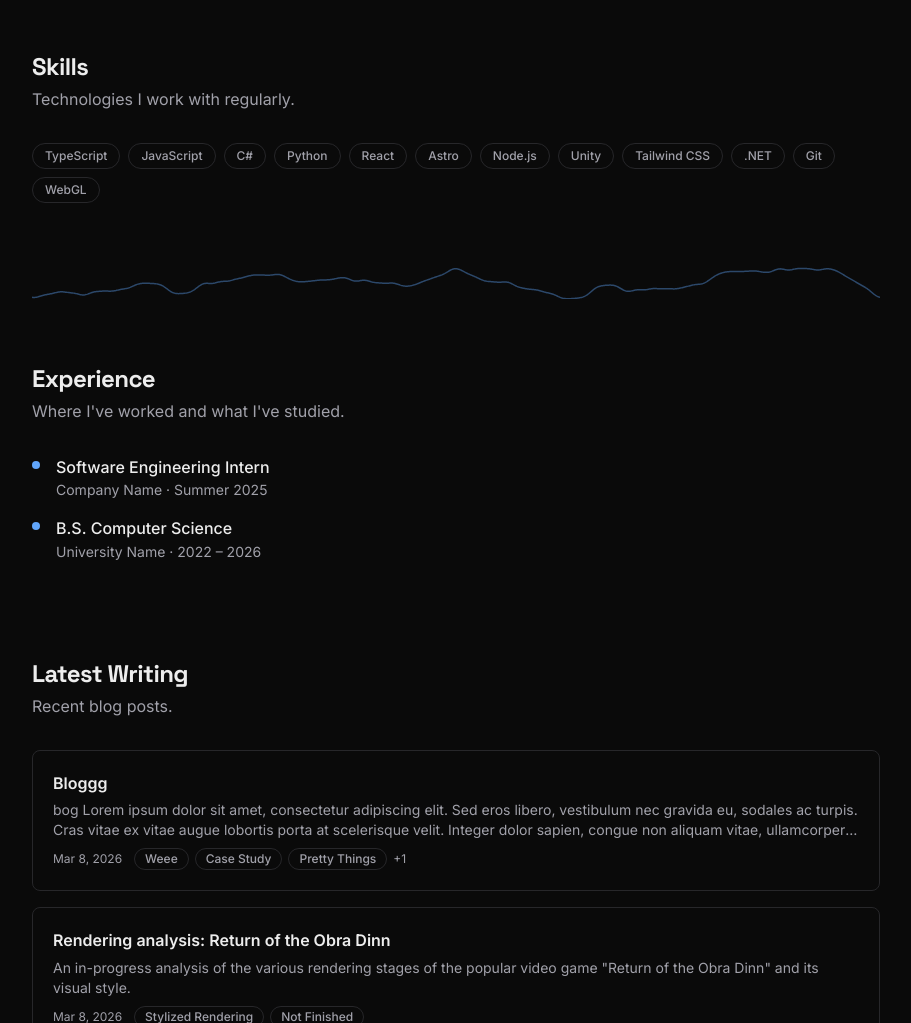
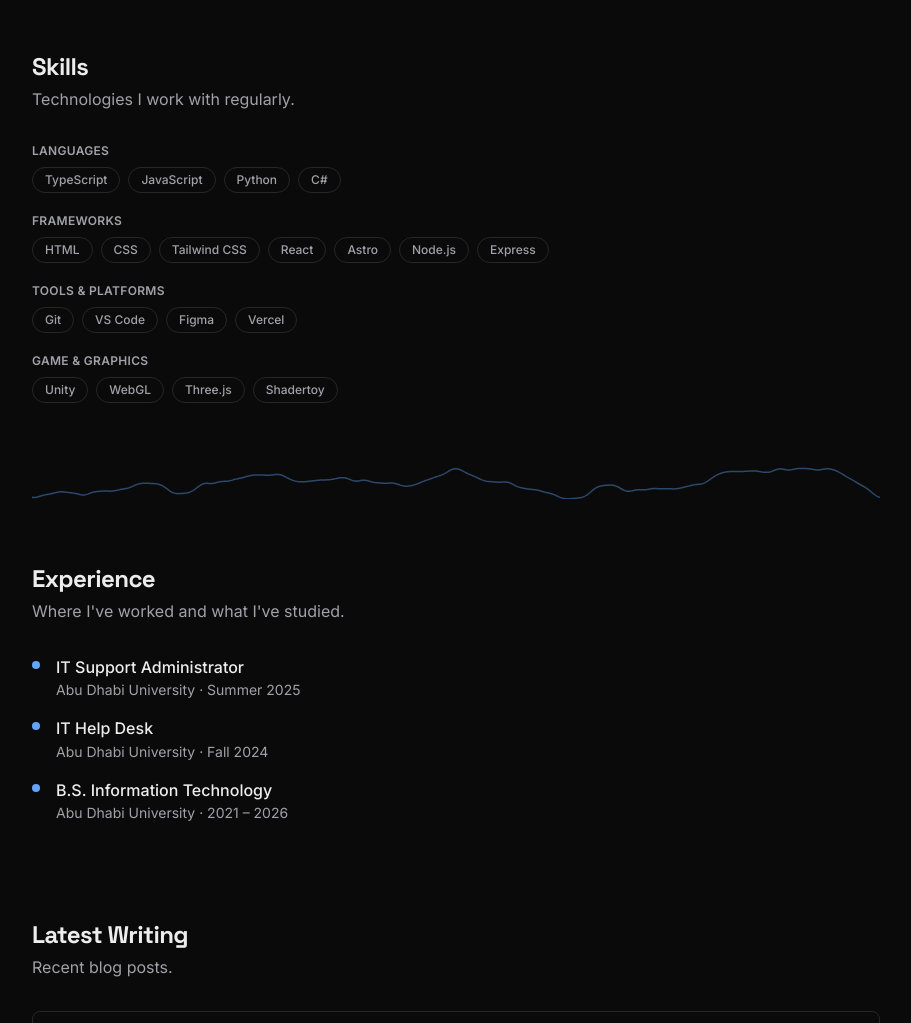
Before and after one commit to Moutaz-Code/Moutaz-Code.github.io, an Astro site: page / in a window 1280 px wide. Shown: the part 1542-2565 px from the top of the page, without its empty margins (184-1095 px from the left). Built offline with nearby package versions, Linux system fonts and the light colour scheme; Astro itself is replaced by a stand-in of ours; some packages are replaced by stand-ins of ours.

Commit message:
Refactor profile configuration and skills display: enhance content clarity and organization; update skills grouping for better readability

```diff
--- a/src/app/profileConfig.ts
+++ b/src/app/profileConfig.ts
@@ -2,35 +2,47 @@ export const profileConfig = {
   name: "Moutaz",
   role: "Software Engineer",
   pitch:
-    "I build thoughtful software — from full-stack applications to developer tools. Currently focused on web engineering and clean architecture.",
+    "I love to build thoughtful software — from full-stack applications and videogames to developer tools. Currently focused on graphics programming and clean architecture.",
   ctas: [
-    { label: "View Projects", href: "/projects", variant: "primary" as const },
+    { label: "View My Projects", href: "/projects", variant: "primary" as const },
     { label: "Resume", href: "/resume", variant: "secondary" as const },
+    { label: "Contact Me", href: "/contact", variant: "secondary" as const },
   ],
+  // Grouped skills for clarity and easy editing
   skills: [
-    "TypeScript",
-    "JavaScript",
-    "C#",
-    "Python",
-    "React",
-    "Astro",
-    "Node.js",
-    "Unity",
-    "Tailwind CSS",
-    ".NET",
-    "Git",
-    "WebGL",
+    {
+      group: "Languages",
+      items: ["TypeScript", "JavaScript", "Python", "C#"]
+    },
+    {
+      group: "Frameworks",
+      items: ["HTML", "CSS", "Tailwind CSS", "React", "Astro", "Node.js", "Express"]
+    },
+    {
+      group: "Tools & Platforms",
+      items: ["Git", "VS Code", "Figma", "Vercel"]
+    },
+    {
+      group: "Game & Graphics",
+      items: ["Unity", "WebGL", "Three.js", "Shadertoy"]
+    },
+    // Add more groups as needed, e.g. Data Science, DevOps, etc.
   ],
   experience: [
     {
-      title: "Software Engineering Intern",
-      org: "Company Name",
+      title: "IT Support Administrator",
+      org: "Abu Dhabi University",
       period: "Summer 2025",
     },
     {
-      title: "B.S. Computer Science",
-      org: "University Name",
-      period: "2022 – 2026",
+      title: "IT Help Desk",
+      org: "Abu Dhabi University",
+      period: "Fall 2024",
+    },
+    {
+      title: "B.S. Information Technology",
+      org: "Abu Dhabi University",
+      period: "2021 – 2026",
     },
   ],
 } as const;
--- a/src/ui/components/home/SkillsStrip.astro
+++ b/src/ui/components/home/SkillsStrip.astro
@@ -4,13 +4,16 @@ import { profileConfig } from "../../../app/profileConfig";
 ---
 
 <Section title="Skills" subtitle="Technologies I work with regularly.">
-  <div class="flex gap-2 flex-wrap" data-reveal data-reveal-stagger="children">
-    {
-      profileConfig.skills.map((skill) => (
-        <span class="inline-block rounded-full border border-(--color-border) px-3 py-1 text-xs font-medium text-(--color-text-muted)">
-          {skill}
-        </span>
-      ))
-    }
+  <div class="flex flex-col gap-5" data-reveal>
+    {profileConfig.skills.map((group) => (
+      <div>
+        <div class="mb-2 text-xs font-semibold uppercase tracking-wide text-(--color-text-muted)">{group.group}</div>
+        <div class="flex gap-2 flex-wrap" data-reveal-stagger="children">
+          {group.items.map((skill) => (
+            <span class="inline-block rounded-full border border-(--color-border) px-3 py-1 text-xs font-medium text-(--color-text-muted)">{skill}</span>
+          ))}
+        </div>
+      </div>
+    ))}
   </div>
 </Section>
```
